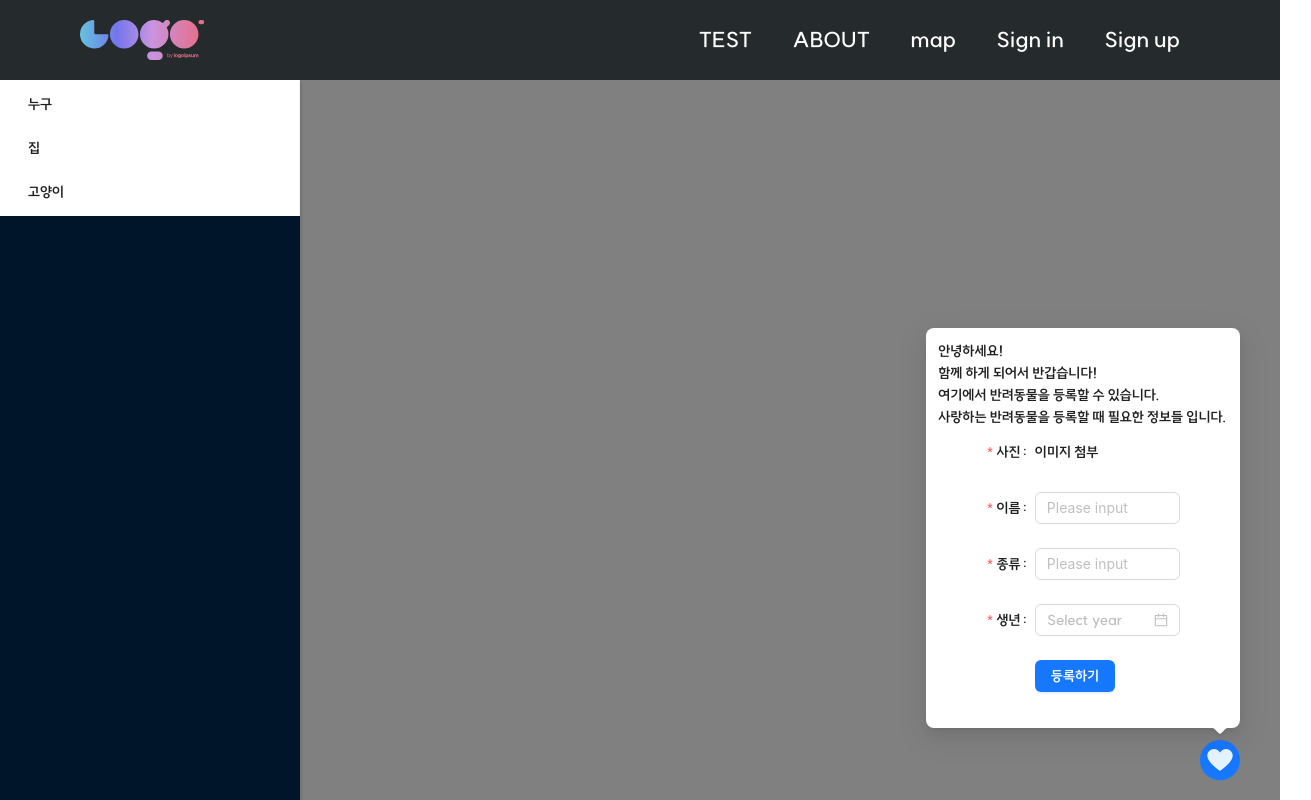
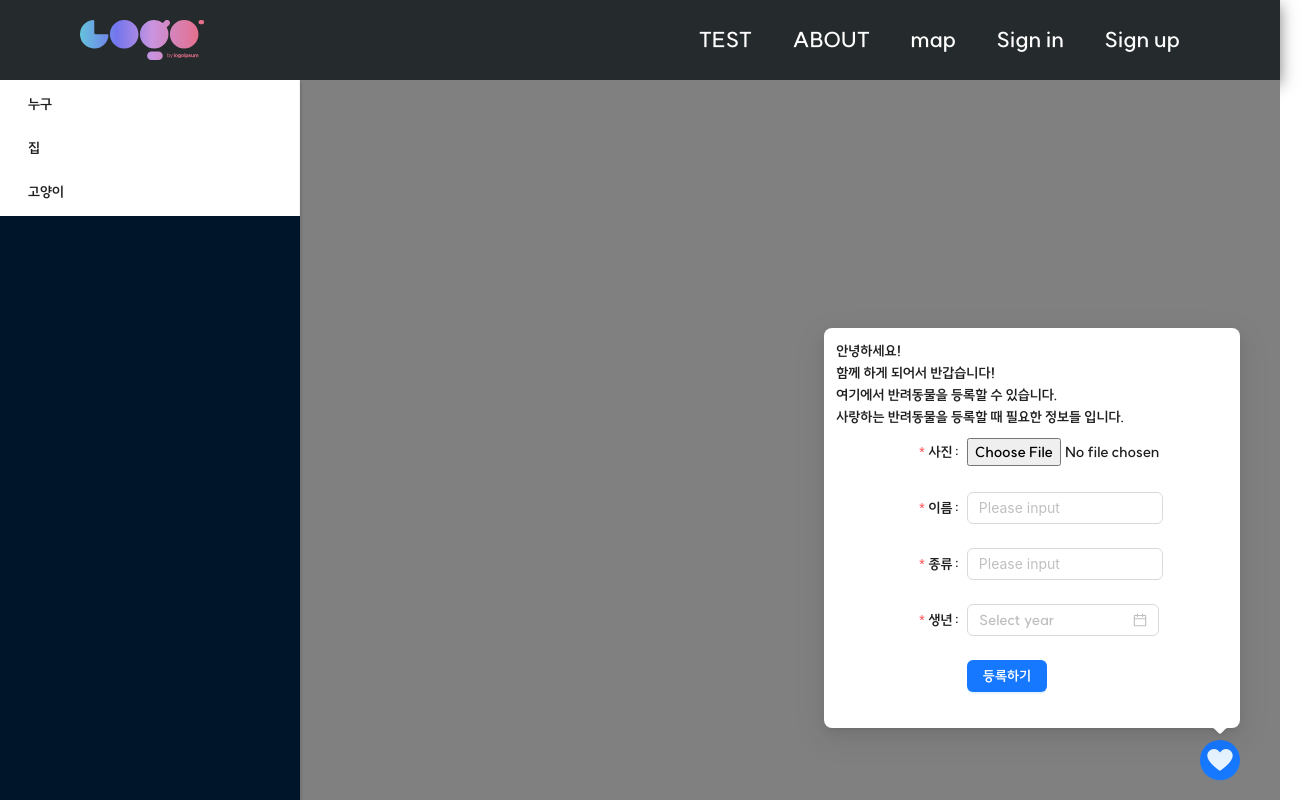
Before and after one commit to AivleWithPet/front, a Next.js app: page /mypage in a window 1280 px wide. Both pictures are taken after a click on the button 1220 px from the left and 760 px from the top of the page. Shown: the whole page, 1311 px wide, since content can reach past the window. Built offline with nearby package versions, Linux system fonts and the light colour scheme.

Commit message:
fix: img upload 2

```diff
--- a/src/components/mypage/registerbutton.container.js
+++ b/src/components/mypage/registerbutton.container.js
@@ -1,44 +1,42 @@
-import React, { useState } from 'react';
-import FormData from 'form-data';
-import axios from 'axios';
+import React, { useState, useRef } from "react";
+import FormData from "form-data";
+import axios from "axios";
 
-import { Popover, Button, Form, Input, DatePicker } from 'antd';
-import { HeartTwoTone } from '@ant-design/icons';
-import { NodeNextRequest } from 'next/dist/server/base-http/node';
+import { Popover, Button, Form, Input, DatePicker } from "antd";
+import { HeartTwoTone } from "@ant-design/icons";
 
-
-
-
-export default function RegisterFB({page}) {
-    const END_URL =  'http://localhost:8080/pet/';
-    const [img , setImg] = useState([]); // 이미지 파일 처리 위함
-    const formData = new FormData(); // 전역변수로!
-
+export default function RegisterFB({ page }) {
+  const END_URL = "http://localhost:8080/pet/";
+  const [img, setImg] = useState([]); // 이미지 파일 처리 위함
 
   const text = (
     <div>
-        안녕하세요!<br/>
+      안녕하세요!
+      <br />
       함께 하게 되어서 반갑습니다! <br />
-        여기에서 반려동물을 등록할 수 있습니다.<br />
+      여기에서 반려동물을 등록할 수 있습니다.
+      <br />
       사랑하는 반려동물을 등록할 때 필요한 정보들 입니다.
     </div>
   );
 
   // 이미지 업로드용
-    const handleImg = async(event) => {
-      const files = event.target.files;
+  const handleImg = async (event) => {
+    const files = event.target.files[0];
     const newFileList = Array.from(files);
     setImg(newFileList);
-      // console.log("제발 리얼패스좀 ㅠㅠ",newFileList);
-    }
+    console.log("제발ㅠㅠ", img);
+  };
 
   // 폼 데이터에 담고 서버 전송
   const onFinish = async (fieldsValue) => {
+    const formData = new FormData();
+
     try {
-          formData.append('name', fieldsValue.name);
-          formData.append('species', fieldsValue.species);
-          formData.append('birth', fieldsValue.birth.format('YYYY'));
-          formData.append('photo', img[0]); // 그냥 fieldsValue.photo 사용 시 fakepath가 들어감
+      formData.append("name", fieldsValue.name);
+      formData.append("species", fieldsValue.species);
+      formData.append("birth", fieldsValue.birth.format("YYYY"));
+      formData.append("photo", img[0]); // 그냥 fieldsValue.photo 사용 시 fakepath가 들어감
       // formData.append('accessToken', localStorage.getItem('accessToken'))
 
       for (let value of formData.values()) {
@@ -58,12 +56,10 @@ export default function RegisterFB({page}) {
       //     console.log('데이터 전송 실패', response.status);
       // }
       // router.push(`${router.aspath}/mypage`)
-
     } catch (error) {
-        console.error('업로드 중 오류가 발생했습니다.', error);
+      console.error("업로드 중 오류가 발생했습니다.", error);
     }
   };
-
 
   // 폼 레이아웃
   const formLayout = {
@@ -77,13 +73,11 @@ export default function RegisterFB({page}) {
 
   // 폼 검증 메세지
   const validateMessages = {
-        required: '${label}을 입력하세요!',
+    required: "${label}을 입력하세요!",
   };
 
-
   // 폼
-    const CustomContent = () =>(
-
+  const CustomContent = () => (
     <Form
       {...formLayout}
       name="nest-messages"
@@ -94,37 +88,20 @@ export default function RegisterFB({page}) {
       validateMessages={validateMessages}
     >
       {/* 사진 */}
-        <Form.Item
-                name={'photo'}
-                label="사진"
-                rules={[{required: true,},]}
-          >
-          <div>이미지 첨부</div>
-          <input type="file" accept="image/*" onChange={handleImg} style={{ display: 'none' }}/>
+      <Form.Item name="photo" label="사진" rules={[{ required: true }]}>
+        <input type="file" accept="image/*" onChange={handleImg} />
       </Form.Item>
 
       {/* 이름 */}
-          <Form.Item
-                name={'name'}
-                label="이름"
-                rules={[{required: true,},]}
-          >
-            <Input placeholder="Please input"/>
+      <Form.Item name="name" label="이름" rules={[{ required: true }]}>
+        <Input placeholder="Please input" />
       </Form.Item>
       {/* 고양이 종류 */}
-          <Form.Item
-                name={ 'species'}
-                label="종류"
-                rules={[{required: true,},]}
-          >
-            <Input placeholder="Please input"/>
+      <Form.Item name="species" label="종류" rules={[{ required: true }]}>
+        <Input placeholder="Please input" />
       </Form.Item>
       {/* 생년 */}
-          <Form.Item
-              name={'birth'}
-              label="생년"
-              rules={[{required: true,},]}
-          >
+      <Form.Item name="birth" label="생년" rules={[{ required: true }]}>
         <DatePicker picker="year" />
       </Form.Item>
       {/* 버튼 */}
@@ -139,30 +116,40 @@ export default function RegisterFB({page}) {
         </Button>
       </Form.Item>
     </Form>
-    )
-
+  );
 
   return (
     <>
-        {page === 'mypage' && (
-        <Popover placement="topLeft" title={text} content={<CustomContent />} trigger="click" autoAdjustOverflow >
-          <Button type="primary" shape="circle"
+      {page === "mypage" && (
+        <Popover
+          placement="topLeft"
+          title={text}
+          content={<CustomContent />}
+          trigger="click"
+          autoAdjustOverflow
+        >
+          <Button
+            type="primary"
+            shape="circle"
             style={{
-              position: 'fixed', right: '40px', bottom: '20px', zIndex: 1000,
-              display: 'flex', justifyContent: 'center', alignItems: 'center',
-              width: '5vh', height: '5vh',
-            }}>
-            <HeartTwoTone style={{ fontSize: '4vh' }} />
+              position: "fixed",
+              right: "40px",
+              bottom: "20px",
+              zIndex: 1000,
+              display: "flex",
+              justifyContent: "center",
+              alignItems: "center",
+              width: "5vh",
+              height: "5vh",
+            }}
+          >
+            <HeartTwoTone style={{ fontSize: "4vh" }} />
           </Button>
-        </Popover>)}
-
+        </Popover>
+      )}
     </>
   );
-
-
 }
-
-
 
 // 전송 시 값, formData로 리프레쉬 토큰까지..를 json으로 하려했던 버전 - 미완
 // const onFinish = (fieldsValue) => {
```
Lines whose indentation alone changed are shown as unchanged.
